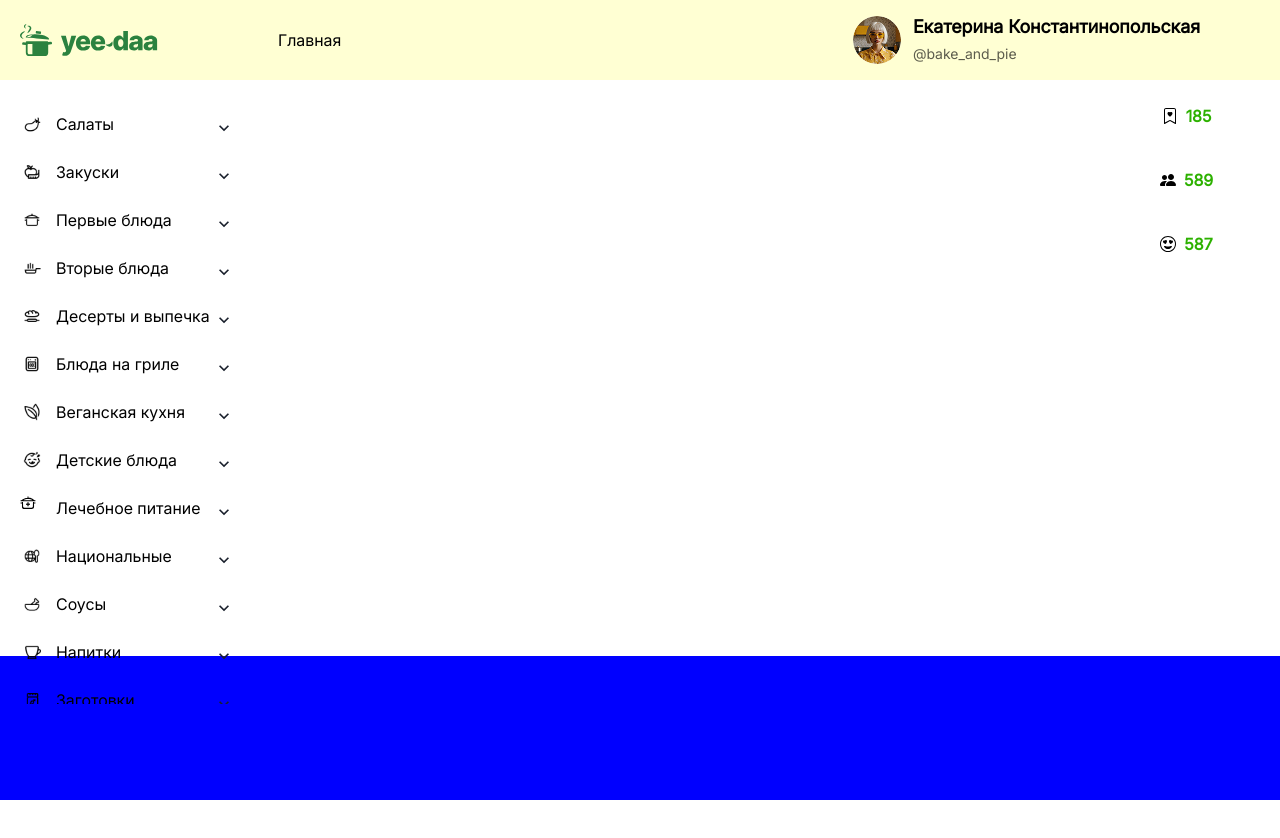
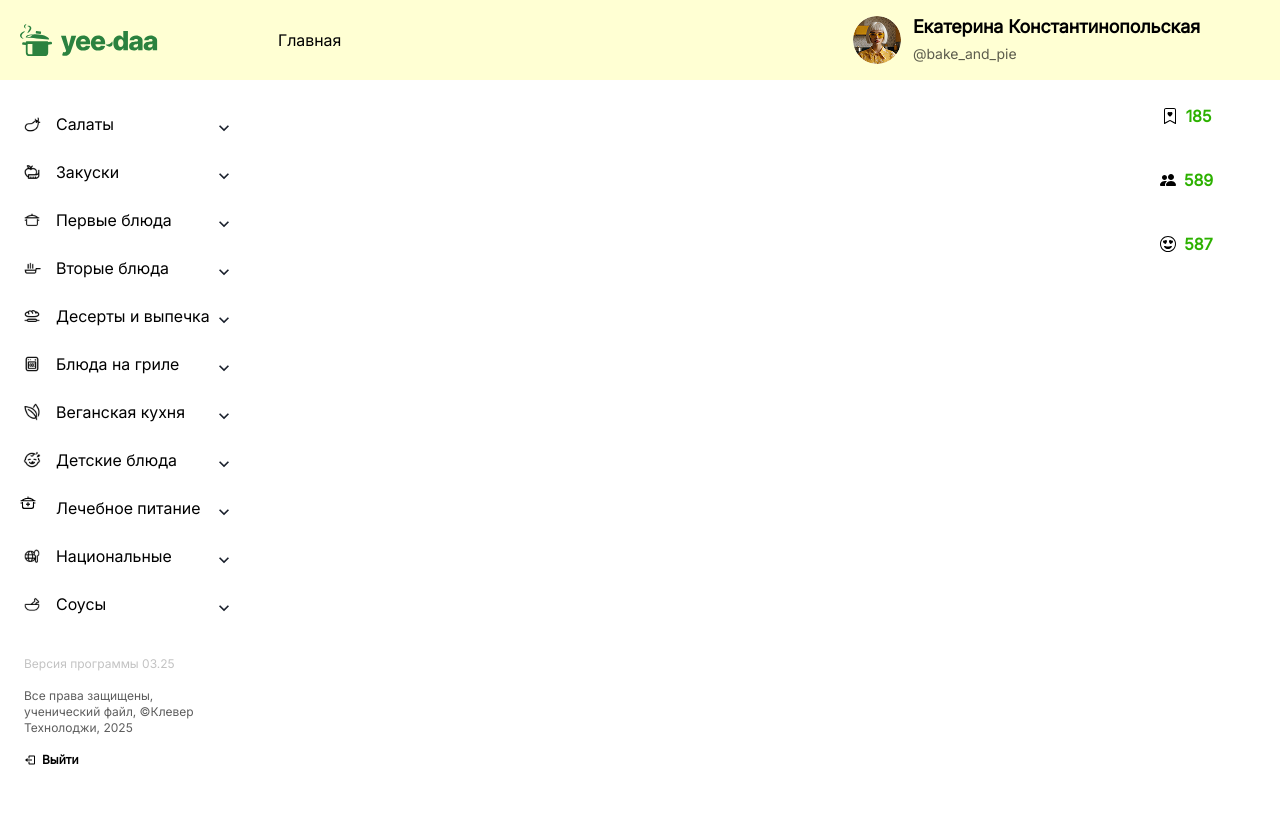
Before and after one commit to ClevertecFrontendLab/BrBrov, a React (Vite) app: page / in a window 1280 px wide. Shown: the top 838 px of the page. Built offline with nearby package versions, Linux system fonts and the light colour scheme.

Commit message:
feat(Footer): create footer for desktop

```diff
--- a/src/components/FooterComponent/FooterComponent.tsx
+++ b/src/components/FooterComponent/FooterComponent.tsx
@@ -1,12 +1,17 @@
 import { chakra, ChakraComponent } from '@chakra-ui/react';
 import { ReactElement } from 'react';
 
+import FooterDesktopComponent from '../FooterDesktopComponent/FooterDesktopComponent';
 import footerComponentStyles from './FooterComponentStyles';
 
 const FooterChakra: ChakraComponent<'footer', object> = chakra('footer');
 
 function FooterComponent(): ReactElement {
-    return <FooterChakra sx={footerComponentStyles}></FooterChakra>;
+    return (
+        <FooterChakra sx={footerComponentStyles}>
+            <FooterDesktopComponent />
+        </FooterChakra>
+    );
 }
 
 export default FooterComponent;
--- a/src/components/FooterComponent/FooterComponentStyles.ts
+++ b/src/components/FooterComponent/FooterComponentStyles.ts
@@ -7,7 +7,6 @@ const footerComponentStyles: SystemStyleObject = {
     w: '100%',
     h: { base: '84px', md: '144px' },
     bottom: '0',
-    backgroundColor: '#00f',
 };
 
 export default footerComponentStyles;
--- /dev/null
+++ b/src/components/FooterDesktopComponent/FooterDesktopComponent.tsx
@@ -0,0 +1,29 @@
+import { Flex, Text } from '@chakra-ui/react';
+import { ReactElement } from 'react';
+
+import SignOutIcon from '~/custom-icons/SignOutIcon';
+
+import {
+    footerBottomTextStyles,
+    footerDesktopComponentStyles,
+    footerMiddleTextStyles,
+    footerTopTextStyles,
+    signOutStyles,
+} from './FooterDesktopComponentStyles';
+
+function FooterDesktopComponent(): ReactElement {
+    return (
+        <Flex sx={footerDesktopComponentStyles}>
+            <Text sx={footerTopTextStyles}>Версия программы 03.25</Text>
+            <Text sx={footerMiddleTextStyles}>
+                Все права защищены, ученический файл, ©Клевер Технолоджи, 2025
+            </Text>
+            <Flex sx={signOutStyles}>
+                <SignOutIcon />
+                <Text sx={footerBottomTextStyles}>Выйти</Text>
+            </Flex>
+        </Flex>
+    );
+}
+
+export default FooterDesktopComponent;
--- /dev/null
+++ b/src/components/FooterDesktopComponent/FooterDesktopComponentStyles.ts
@@ -0,0 +1,39 @@
+import { SystemStyleObject } from '@chakra-ui/react';
+
+const commonTextStyles: SystemStyleObject = {
+    fontFamily: 'inter',
+    fontSize: '12',
+    lineHeight: '133%',
+};
+
+export const footerDesktopComponentStyles: SystemStyleObject = {
+    display: { base: 'none', md: 'flex' },
+    width: '256px',
+    height: '144px',
+    padding: '0px 24px 32px 24px',
+    flexDirection: 'column',
+    gap: '16px',
+};
+
+export const footerTopTextStyles: SystemStyleObject = {
+    ...commonTextStyles,
+    fontWeight: '500',
+    color: 'rgba(0, 0, 0, 0.24)',
+};
+
+export const footerMiddleTextStyles: SystemStyleObject = {
+    ...commonTextStyles,
+    fontWeight: '400',
+    color: 'rgba(0, 0, 0, 0.64)',
+};
+
+export const signOutStyles: SystemStyleObject = {
+    alignItems: 'center',
+    gap: '6px',
+};
+
+export const footerBottomTextStyles: SystemStyleObject = {
+    ...commonTextStyles,
+    fontWeight: '600',
+    color: '#000',
+};
--- a/src/components/NavigationMenuComponent/NavigationMenuComponentStyles.ts
+++ b/src/components/NavigationMenuComponent/NavigationMenuComponentStyles.ts
@@ -4,7 +4,7 @@ const navigationMenuComponentStyles: SystemStyleObject = {
     position: 'absolute',
     display: { base: 'none', md: 'flex' },
     width: '256px',
-    height: { base: 'calc(100vh - 200px)' },
+    height: { base: 'calc(100vh - 260px)' },
     top: { base: '64px', md: '104px' },
     flexDirection: 'column',
     overflowY: 'auto',
--- /dev/null
+++ b/src/custom-icons/SignOutIcon.tsx
@@ -0,0 +1,27 @@
+import { createIcon } from '@chakra-ui/react';
+
+const SignOutIcon: React.FC = createIcon({
+    displayName: 'SignOutIcon',
+    path: (
+        <svg
+            width='12'
+            height='12'
+            viewBox='0 0 12 12'
+            fill='none'
+            xmlns='http://www.w3.org/2000/svg'
+        >
+            <path d='M8 6.5V5.5H3.5V4L1 6L3.5 8V6.5H8Z' fill='black' />
+            <path
+                d='M10 1.5H5.5C4.9485 1.5 4.5 1.9485 4.5 2.5V4.5H5.5V2.5H10V9.5H5.5V7.5H4.5V9.5C4.5 10.0515 4.9485 10.5 5.5 10.5H10C10.5515 10.5 11 10.0515 11 9.5V2.5C11 1.9485 10.5515 1.5 10 1.5Z'
+                fill='black'
+            />
+        </svg>
+    ),
+    defaultProps: {
+        viewBox: '0 0 12 12',
+        width: '12px',
+        height: '12px',
+    },
+});
+
+export default SignOutIcon;
```
